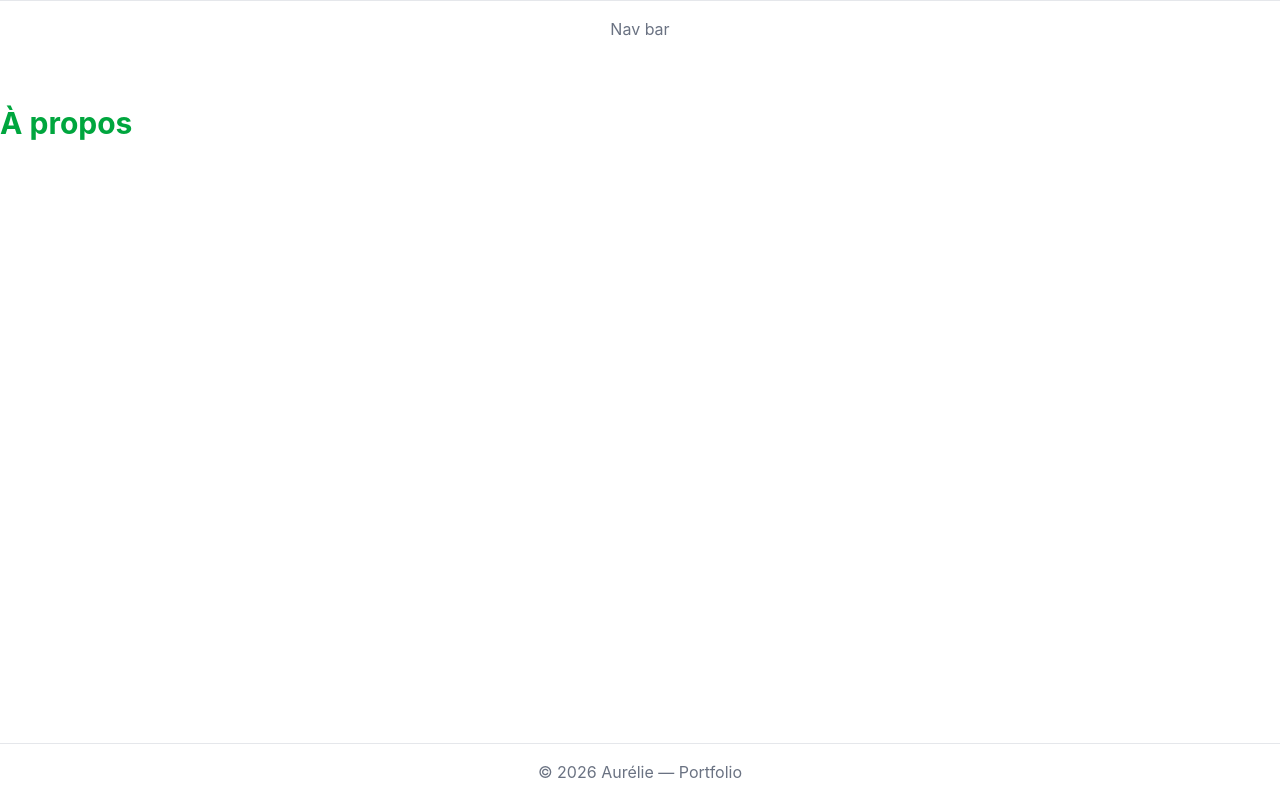
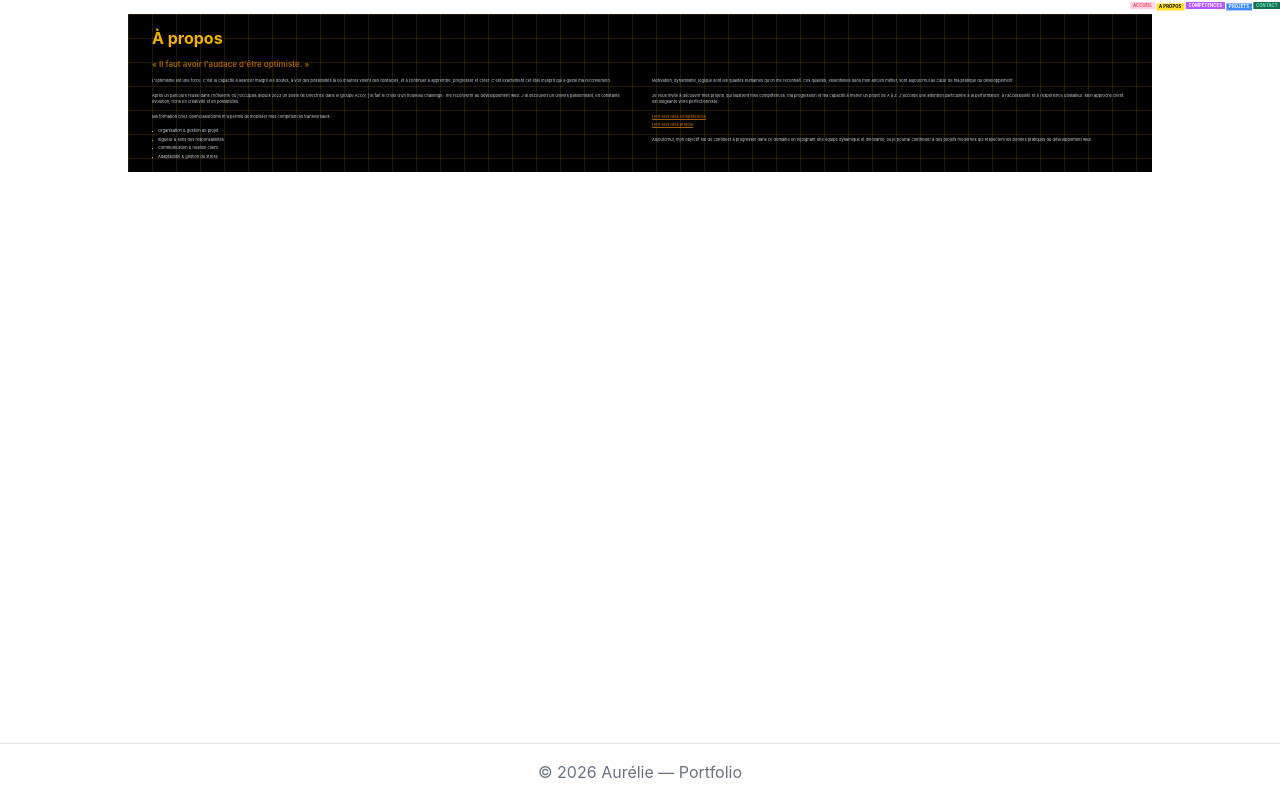
Before and after one commit to Aurelie72/Portfolio-Aur-lie, a React (Vite) app: page /about in a window 1280 px wide. Built offline with nearby package versions, Linux system fonts and the light colour scheme.

Commit message:
Création de la page home et about

```diff
--- a/package.json
+++ b/package.json
@@ -11,6 +11,7 @@
   },
   "dependencies": {
     "@tailwindcss/vite": "^4.3.2",
+    "framer-motion": "^12.42.2",
     "react": "^19.2.7",
     "react-dom": "^19.2.7",
     "react-router-dom": "^7.18.1"
--- a/src/App.jsx
+++ b/src/App.jsx
@@ -1,14 +1,36 @@
-import { Outlet } from "react-router-dom";
+import { Outlet, useLocation } from "react-router-dom";
+import { AnimatePresence } from "framer-motion";
 import Header from "./components/Header.jsx";
 import Footer from "./components/Footer.jsx";
+import Curtains from "./components/Curtains.jsx";
+
+import CustomCursor from "./components/CustomCursor.jsx";
+
+
+const colorByPath = {
+  "/": "bg-red-500",
+  "/about": "bg-yellow-500",
+  "/projects": "bg-blue-500",
+  "/skills": "bg-purple-500",
+  "/contact": "bg-emerald-500",
+};
 
 export default function App() {
+  const location = useLocation();
+  const color = colorByPath[location.pathname] || "bg-gray-500";
+
   return (
     <div className="min-h-screen flex flex-col">
+      <CustomCursor />
       <Header />
-      <main className="flex-1 py-12">
+
+      <main className="flex-1 py-3.5 relative">
+        <AnimatePresence mode="wait">
+          <Curtains key={location.pathname} color={color} />
+        </AnimatePresence>
         <Outlet />
       </main>
+
       <Footer />
     </div>
   );
--- a/src/Router.jsx
+++ b/src/Router.jsx
@@ -4,6 +4,7 @@ import Home from "./pages/Home.jsx";
 import About from "./pages/About.jsx";
 import Projects from "./pages/Projects.jsx";
 import Contact from "./pages/Contact.jsx";
+import Skills from "./pages/Skills.jsx";
 
 export default function Router() {
   return (
@@ -12,6 +13,7 @@ export default function Router() {
         <Route path="/" element={<App />}>
           <Route index element={<Home />} />
           <Route path="about" element={<About />} />
+          <Route path="skills" element={<Skills/>} />
           <Route path="projects" element={<Projects />} />
           <Route path="contact" element={<Contact />} />
           <Route path="*" element={<Home />} />
--- /dev/null
+++ b/src/components/Curtains.jsx
@@ -0,0 +1,24 @@
+import { motion } from "framer-motion";
+
+const NUM_STRIPS = 20;
+
+export default function Curtains({ color = "bg-red-500" }) {
+  return (
+    <div className="fixed inset-0 z-50 flex pointer-events-none">
+      {Array.from({ length: NUM_STRIPS }).map((_, i) => (
+        <motion.div
+          key={i}
+          className={`flex-1 ${color}`}
+          initial={{ scaleY: 1 }}
+          animate={{ scaleY: 0 }}
+          transition={{
+            duration: 0.6,
+            delay: i * 0.03,
+            ease: [0.65, 0, 0.35, 1],
+          }}
+          style={{ transformOrigin: "top" }}
+        />
+      ))}
+    </div>
+  );
+}
--- /dev/null
+++ b/src/components/CustomCursor.jsx
@@ -0,0 +1,27 @@
+import { useEffect } from "react";
+import { motion, useMotionValue, useSpring } from "framer-motion";
+
+export default function CustomCursor() {
+  const x = useMotionValue(0);
+  const y = useMotionValue(0);
+  const springX = useSpring(x, { stiffness: 300, damping: 30 });
+  const springY = useSpring(y, { stiffness: 300, damping: 30 });
+
+  useEffect(() => {
+    function handleMove(e) {
+      x.set(e.clientX - 10);
+      y.set(e.clientY - 10);
+    }
+    window.addEventListener("mousemove", handleMove);
+    return () => window.removeEventListener("mousemove", handleMove);
+  }, [x, y]);
+
+  return (
+    <motion.div
+      style={{ x: springX, y: springY }}
+      className="fixed top-0 left-0 w-5 h-5 rounded-full border border-white pointer-events-none z-[100] flex items-center justify-center"
+    >
+      <div className="w-1 h-1 rounded-full bg-white" />
+    </motion.div>
+  );
+}
--- /dev/null
+++ b/src/components/FloatingTarget.jsx
@@ -0,0 +1,74 @@
+import { useEffect, useRef } from "react";
+import { motion, useMotionValue, useSpring, useAnimate } from "framer-motion";
+
+export default function FloatingTarget({ title = "Aurélie Beaufils", label = "Développeuse Web Full Stack" }) {
+  const ref = useRef(null);
+  const [scope, animate] = useAnimate();
+
+  const mouseX = useMotionValue(0);
+  const mouseY = useMotionValue(0);
+  const springX = useSpring(mouseX, { stiffness: 150, damping: 15 });
+  const springY = useSpring(mouseY, { stiffness: 150, damping: 15 });
+
+  useEffect(() => {
+    function handleMouseMove(e) {
+      if (!ref.current) return;
+      const rect = ref.current.getBoundingClientRect();
+      const centerX = rect.left + rect.width / 2;
+      const centerY = rect.top + rect.height / 2;
+      const distX = e.clientX - centerX;
+      const distY = e.clientY - centerY;
+      const maxMove = 30;
+      const dist = Math.sqrt(distX ** 2 + distY ** 2);
+      const factor = dist > 0 ? Math.min(maxMove / dist, 1) * 0.3 : 0;
+      mouseX.set(distX * factor);
+      mouseY.set(distY * factor);
+    }
+    window.addEventListener("mousemove", handleMouseMove);
+    return () => window.removeEventListener("mousemove", handleMouseMove);
+  }, [mouseX, mouseY]);
+
+  useEffect(() => {
+    animate(scope.current, { rotate: -360 }, { duration: 8, repeat: Infinity, ease: "linear" });
+  }, []);
+
+  return (
+    <div className="relative flex items-center justify-center py-20 bg-black">
+      <h2 className="text-3xl whitespace-nowrap md:text-6xl font-extrabold uppercase text-white tracking-tight select-none -translate-y-10">
+        {title}
+      </h2>
+
+      <motion.button
+        ref={ref}
+        style={{ x: springX, y: springY }}
+        whileHover={{ scale: 1.1 }}
+
+        whileTap={{ scale: 0.95 }}
+        className="absolute w-16 h-16 rounded-full border border-white flex items-center justify-center overflow-hidden group -translate-y-10"
+      >
+        <div className="absolute w-1.5 h-1.5 rounded-full bg-white group-hover:bg-black transition-colors" />
+
+        <motion.div
+          initial={{ scale: 0 }}
+          whileHover={{ scale: 1 }}
+          transition={{ duration: 0.4 }}
+          className="absolute inset-0 bg-white rounded-full"
+        />
+
+        <motion.div ref={scope} className="absolute w-full h-full">
+          <svg viewBox="0 0 100 100" className="w-full h-full">
+            <defs>
+              <path
+                id="circlePath"
+                d="M 50, 50 m -35, 0 a 35,35 0 1,1 70,0 a 35,35 0 1,1 -70,0"
+              />
+            </defs>
+            <text className="text-[5.9px] uppercase tracking-widest fill-white group-hover:fill-black">
+              <textPath href="#circlePath">{label} • {label} • </textPath>
+            </text>
+          </svg>
+        </motion.div>
+            </motion.button>
+    </div>
+  );
+}
--- a/src/components/Header.jsx
+++ b/src/components/Header.jsx
@@ -1,8 +1,30 @@
+import { NavLink } from "react-router-dom";
+
+const links = [
+  { to: "/", label: "Accueil", bg: "bg-pink-200", color: "text-red-500" },
+  { to: "/about", label: "A Propos", bg: "bg-yellow-300", color: "text-black-300" },
+  { to: "/skills", label: "Compétences", bg: "bg-purple-500", color: "text-white" },
+  { to: "/projects", label: "Projets", bg: "bg-blue-500", color: "text-white" },
+  { to: "/contact", label: "Contact", bg: "bg-emerald-800", color: "text-emerald-300" },
+];
+
 export default function Header() {
   return (
-    <header className="border-t border-gray-200 py-4 text-center text-gray-500">
-      Nav bar
-
+    <header className="fixed top-0.5 right-0 z-50 origin-top-right scale-35 flex items-center gap-1 p-0 whitespace-nowrap">
+      {links.map((link, i) => (
+        <NavLink
+          key={link.to}
+          to={link.to}
+          end={link.to === "/"}
+          className={({ isActive }) =>
+            `px-2 py-1 font-bold uppercase tracking-wide text-xs leading-none ${link.bg} ${link.color}
+             ${i % 2 === 1 ? "translate-y-1" : ""}
+             ${isActive ? "opacity-100" : "opacity-90 hover:opacity-100"}`
+          }
+        >
+          {link.label}
+        </NavLink>
+      ))}
     </header>
   );
 }
--- a/src/pages/About.jsx
+++ b/src/pages/About.jsx
@@ -1,3 +1,81 @@
 export default function About() {
-  return <h1 className="text-3xl font-bold text-green-600">À propos</h1>;
+  return (
+    <section
+      className="max-w-5xl mx-auto px-6 py-3 bg-black text-white"
+      style={{
+        backgroundImage:
+          "linear-gradient(rgba(234,179,8,0.15) 1px, transparent 1px), linear-gradient(90deg, rgba(234,179,8,0.15) 1px, transparent 1px)",
+        backgroundSize: "24px 24px",
+      }}
+    >
+      <h1 className="text-base font-bold text-yellow-500 mb-4">À propos</h1>
+
+          <h2 className="text-[8px] font-semibold text-yellow-700 -mt-2">
+            « Il faut avoir l'audace d'être optimiste. »
+          </h2>
+
+      <div className="grid grid-cols-2 gap-6 text-[4px] text-gray-300 leading-relaxed mt-2">
+
+        <div className="space-y-2">
+
+          <p>
+            L'optimisme est une force. C'est la capacité à avancer malgré les doutes,
+            à voir des possibilités là où d'autres voient des obstacles, et à continuer
+            à apprendre, progresser et créer. C'est exactement cet état d'esprit qui a
+            guidé ma reconversion.
+          </p>
+
+          <p>
+            Après un parcours réussi dans l'hôtellerie où j'occupais depuis 2022 un poste
+            de Directrice dans le groupe Accor, j'ai fait le choix d'un nouveau challenge :
+            me reconvertir au développement web. J'ai découvert un univers passionnant,
+            en constante évolution, riche en créativité et en possibilités.
+          </p>
+
+          <p>
+            Ma formation chez OpenClassrooms m'a permis de mobiliser mes compétences
+            transversales :
+          </p>
+
+          <ul className="list-disc list-inside space-y-0.5">
+            <li>Organisation & gestion de projet</li>
+            <li>Rigueur & sens des responsabilités</li>
+            <li>Communication & relation client</li>
+            <li>Adaptabilité & gestion du stress</li>
+          </ul>
+        </div>
+
+        <div className="space-y-2">
+          <p>
+            Motivation, dynamisme, logique sont les qualités humaines qu'on me reconnaît.
+            Ces qualités, essentielles dans mon ancien métier, sont aujourd'hui au cœur
+            de ma pratique du développement.
+          </p>
+
+          <p>
+            Je vous invite à découvrir mes projets, qui illustrent mes compétences,
+            ma progression et ma capacité à mener un projet de A à Z. J'accorde une
+            attention particulière à la performance, à l'accessibilité et à l'expérience
+            utilisateur. Mon approche client est exigeante voire perfectionniste.
+          </p>
+
+          <div className="space-y-0.5">
+            <a href="/skills" className="text-yellow-700 font-semibold underline block">
+            Lien vers mes compétences
+            </a>
+            <a href="/projects" className="text-yellow-700 font-semibold underline block">
+            Lien vers mes projets
+            </a>
+          </div>
+
+          <p>
+            Aujourd'hui, mon objectif est de continuer à progresser dans ce domaine en
+            rejoignant une équipe dynamique et innovante, où je pourrai contribuer à des
+            projets modernes qui respectent les bonnes pratiques du développement web.
+          </p>
+        </div>
+
+      </div>
+    </section>
+  );
 }
--- a/src/pages/Contact.jsx
+++ b/src/pages/Contact.jsx
@@ -1,3 +1,3 @@
 export default function Contact() {
-  return <h1 className="text-3xl font-bold text-green-600">Contact</h1>;
+  return <h1 className="text-3xl font-bold text-green-500">Contact</h1>;
 }
--- a/src/pages/Home.jsx
+++ b/src/pages/Home.jsx
@@ -1,7 +1,9 @@
+import FloatingTarget from "../components/FloatingTarget.jsx";
+
 export default function Home() {
   return (
-    <section className="border-t border-gray-200 py-4 text-center text-red-500">
-      Aurélie Beaufils - DEV
+    <section className="min-h-[60vh] flex items-center justify-center">
+      <FloatingTarget label="Développeuse Web Full Stack" image="/pictureofme.jpg" />
     </section>
   );
 }
--- a/src/pages/Projects.jsx
+++ b/src/pages/Projects.jsx
@@ -1,3 +1,3 @@
 export default function Projects() {
-  return <h1 className="text-3xl font-bold text-green-600">Projets</h1>;
+  return <h1 className="text-3xl font-bold text-blue-600">Projets</h1>;
 }
--- /dev/null
+++ b/src/pages/Skills.jsx
@@ -0,0 +1,3 @@
+export default function Skills() {
+  return <h1 className="text-3xl font-bold text-purple-600">Compétences</h1>;
+}
```
Also changed, not shown: public/pictureofme.png (added), 1 other file (tests, documents, lock files or other folders).
